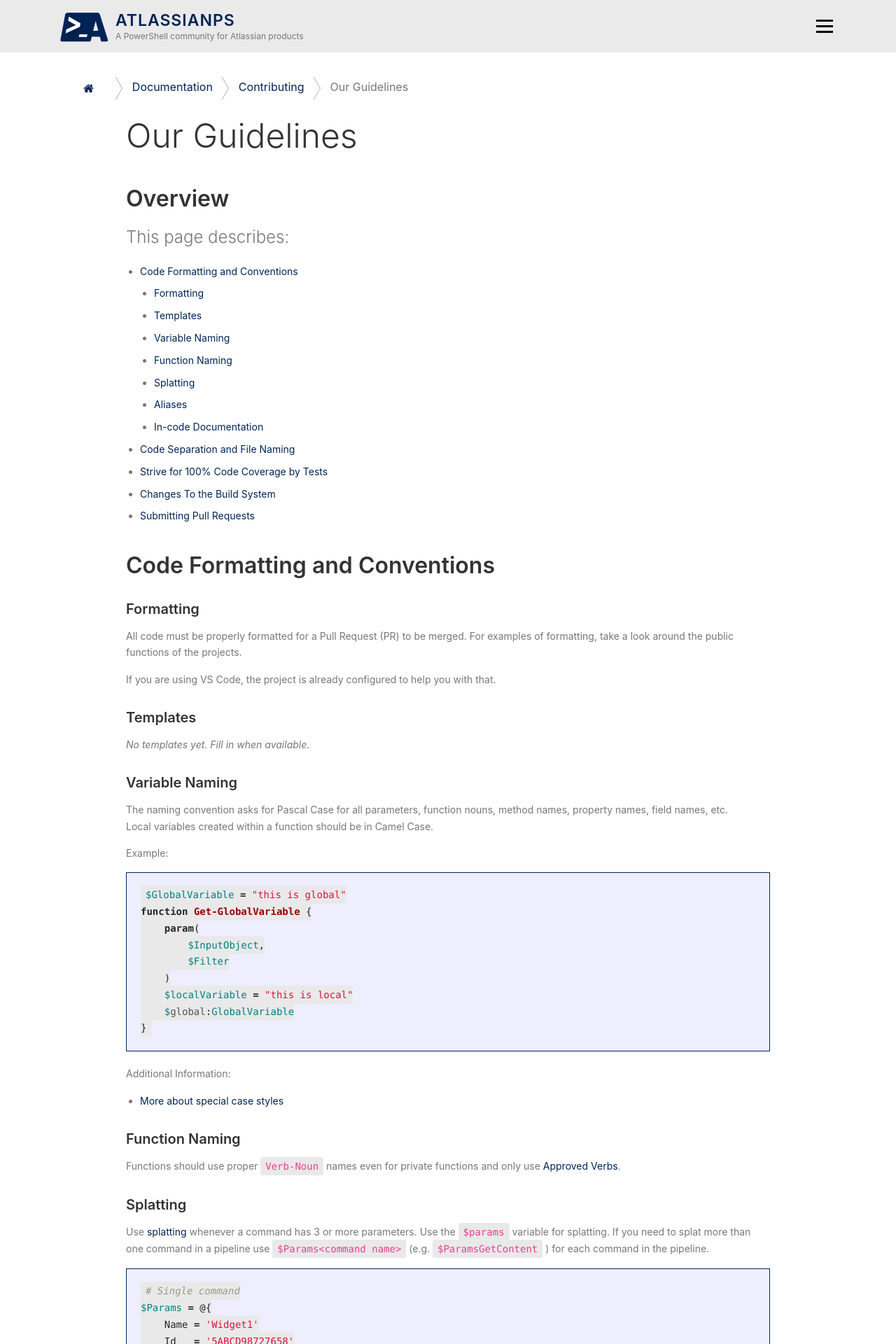
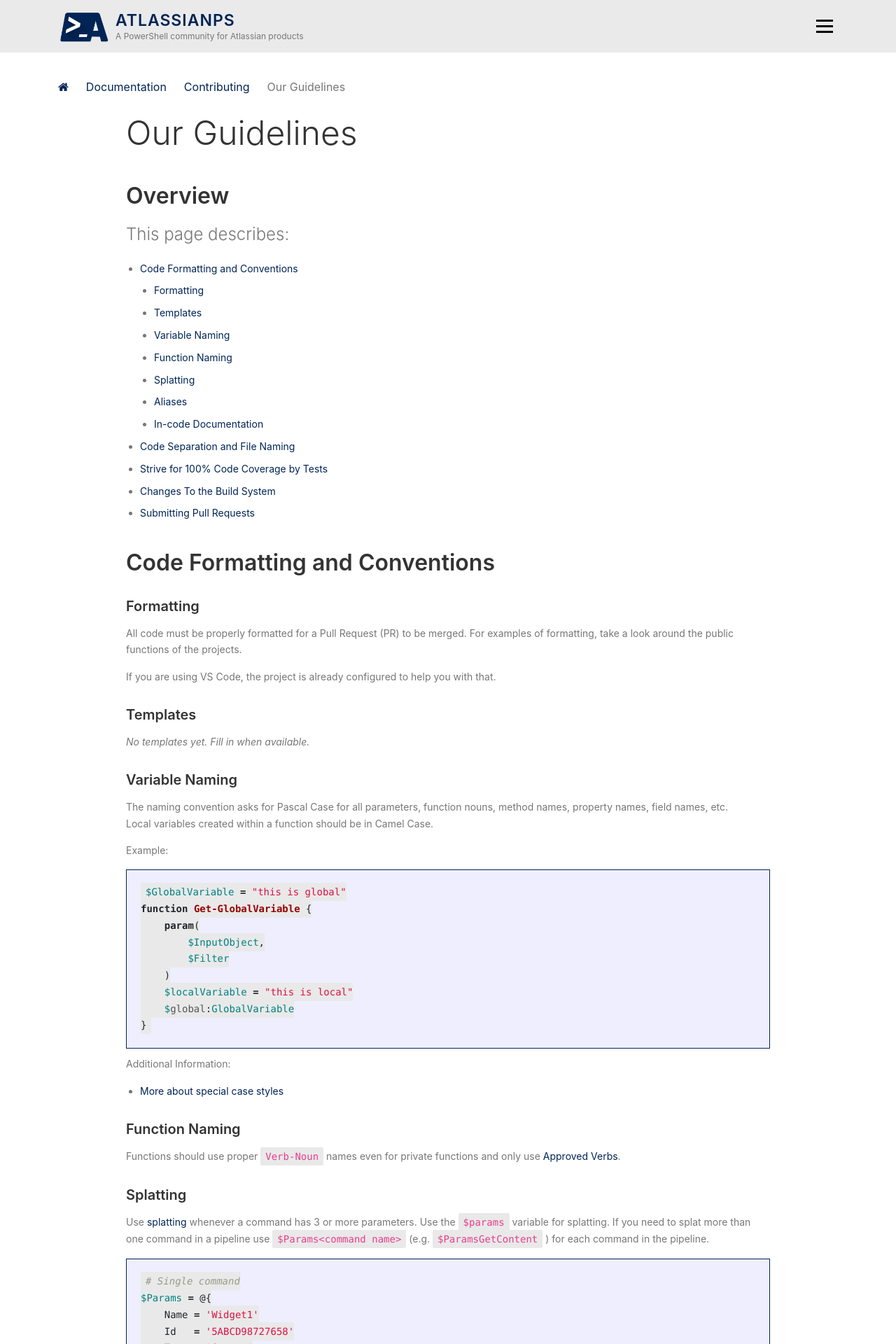
Before and after one commit to AtlassianPS/AtlassianPS.github.io, a Jekyll site: the page built from docs/Contributing/our-guidelines.md, in a window 1280 px wide. Shown: the top 1920 px of the page at 70% size. Built offline with Jekyll 4.4.1, drawn with Linux system fonts in a browser that asks for light colours; nearby versions of some CDN libraries; comment, search, counter and statistics services are not loaded; our own code applies the rules of GitHub Pages for plain Markdown files.

Commit message:
Minor updates of styles

```diff
--- a/_sass/_breadcrumb.scss
+++ b/_sass/_breadcrumb.scss
@@ -1,4 +1,5 @@
-.btn-breadcrumb {
+.breadcrumb {
+    background: transparent;
     .btn {
         padding: 6px 12px 6px 24px;
         :first-child {
--- a/_sass/_codeblock.scss
+++ b/_sass/_codeblock.scss
@@ -1,4 +1,5 @@
 .code_block {
+    margin-bottom: 10px;
     .code_head {
         background-color: #f5f5f5;
         color: #707070;
--- a/_sass/_documentationpage.scss
+++ b/_sass/_documentationpage.scss
@@ -19,10 +19,6 @@
             font-size: 1.5rem;
         }
     }
-    ul.bd-sidenav,
-    ul.bd-sidenav li {
-        margin: 0;
-    }
 }
 
 // .language-powershell::before {
@@ -32,8 +28,8 @@
 // }
 .bd-toc,
 .bd-sidebar {
-    z-index: 90;
-    top: 80px;
+    // z-index: 90;
+    // top: 80px;
 }
 
 .toc-entry a:hover,
--- a/_sass/_syntax-highlighting.scss
+++ b/_sass/_syntax-highlighting.scss
@@ -201,3 +201,10 @@
         color: #099
     } // Literal.Number.Integer.Long
 }
+
+.language-powershell::before {
+    content: "" !important
+}
+.highlight {
+    margin: 0;
+}
```
